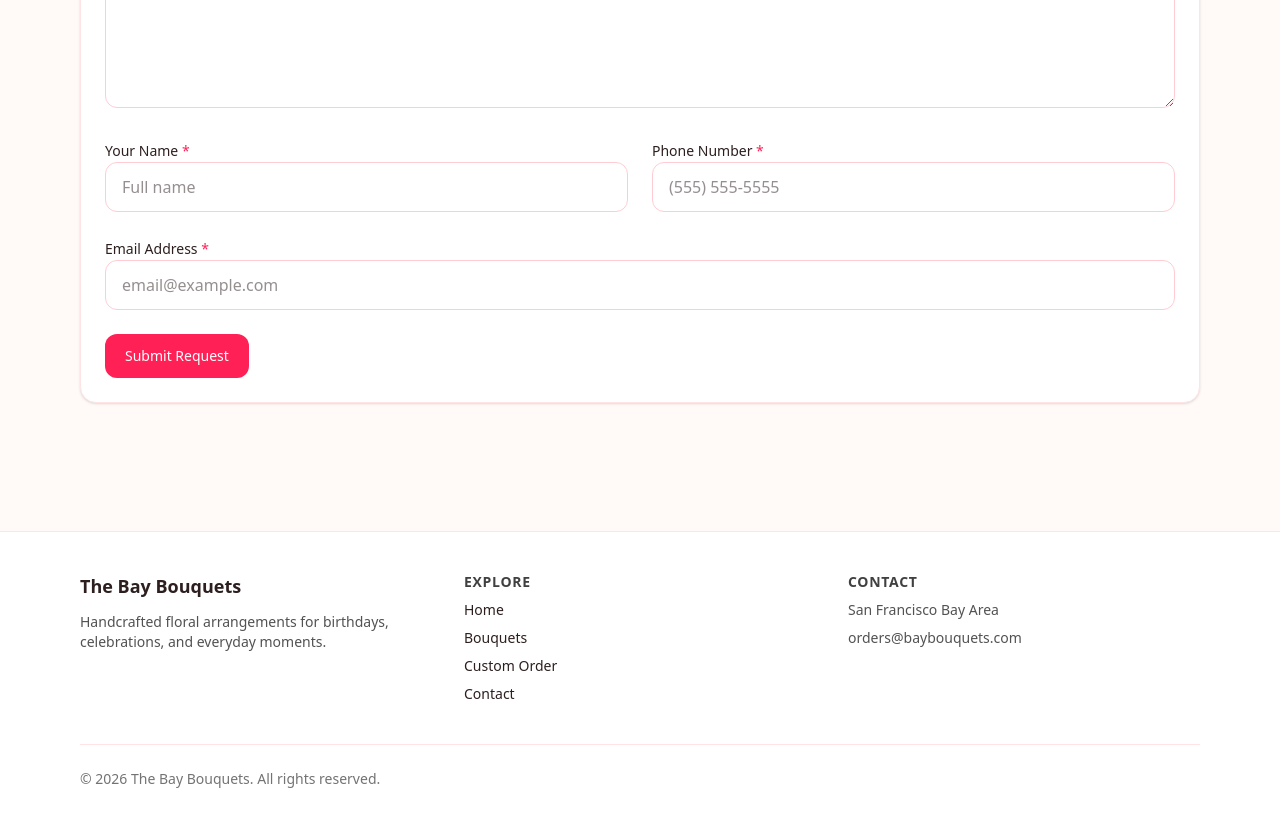
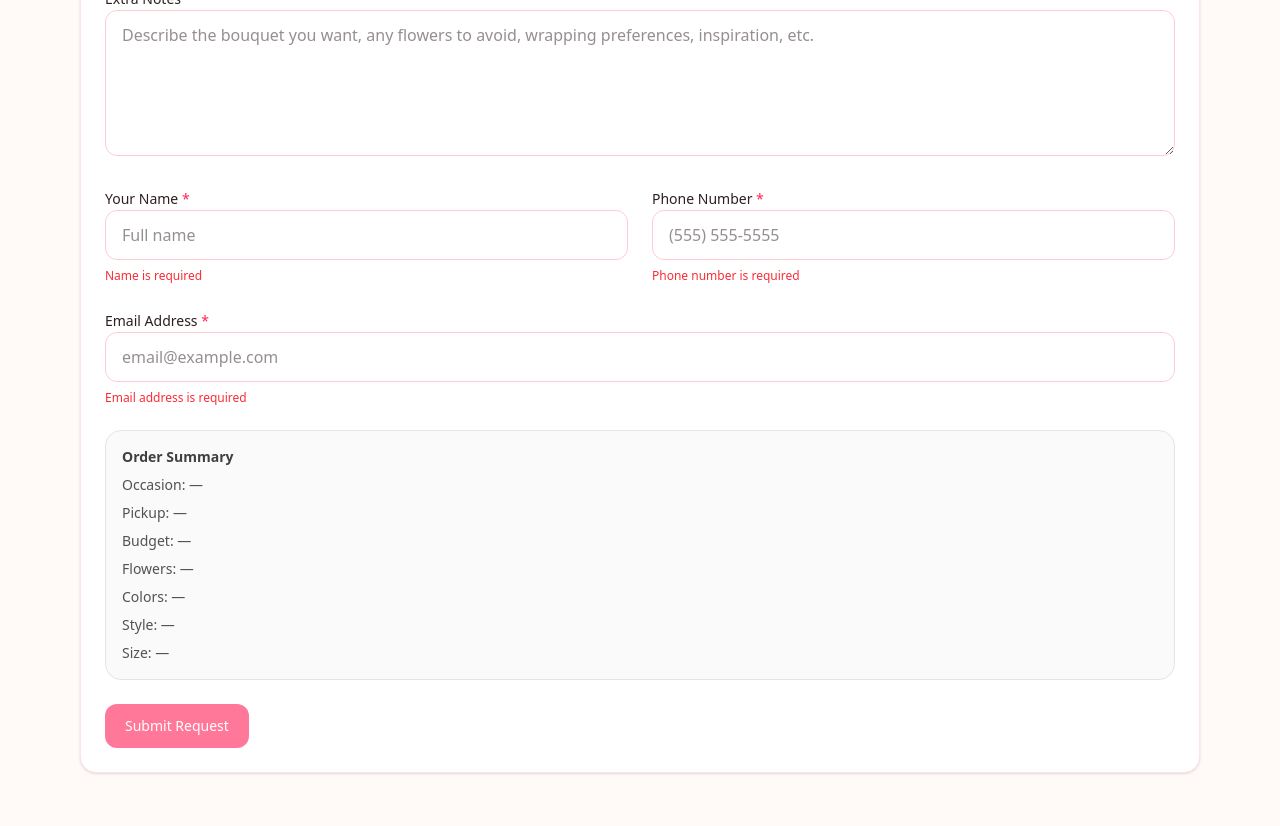
Before and after one commit to 3salaz/TheBayBouquet, a React (Vite) app: page /custom-order in a window 1280 px wide. Shown: the part 1160-1986 px from the top of the page. Built offline with nearby package versions, Linux system fonts and the light colour scheme; no server answers.

Commit message:
feat: improve custom order form UX, validation, and summary preview

```diff
--- a/src/features/custom-order/components/CustomOrderForm.tsx
+++ b/src/features/custom-order/components/CustomOrderForm.tsx
@@ -1,21 +1,26 @@
-import { useState, useMemo, useEffect } from "react"
+import { useEffect, useMemo, useState } from "react"
 import {
     initialCustomOrderFormData,
     type CustomOrderFormData,
 } from "../form"
-
 import {
     getAvailablePickupTimes,
     getTodayDateString,
+    isDateAtCapacity,
     isPickupDateAllowed,
     isRushDate,
-    isDateAtCapacity
 } from "../pickupAvailability"
-
 import { getConfirmedOrderCountForDate } from "../availabilityService"
-
 import { createCustomOrderRequest } from "../service"
 import { formatTime } from "../utils"
+import {
+    occasionOptions,
+    budgetOptions,
+    flowerTypeOptions,
+    flowerColorOptions,
+    wrappingStyleOptions,
+    quantityOptions,
+} from "../options"
 
 export default function CustomOrderForm() {
     const [formData, setFormData] = useState<CustomOrderFormData>(
@@ -36,6 +41,16 @@ export default function CustomOrderForm() {
 
     const showRushNotice = isRushDate(formData.pickupDate)
     const isSelectedDateFull = isDateAtCapacity(confirmedOrderCount)
+
+    const isFormInvalid =
+        !formData.occasion ||
+        !formData.pickupDate ||
+        !formData.pickupTime ||
+        !formData.customerName ||
+        !formData.customerPhone ||
+        !formData.customerEmail ||
+        isSelectedDateFull ||
+        !!pickupDateError
 
     useEffect(() => {
         async function checkCapacity() {
@@ -59,10 +74,23 @@ export default function CustomOrderForm() {
         checkCapacity()
     }, [formData.pickupDate])
 
+    function isFieldMissing(value: string) {
+        return !value || value.trim() === ""
+    }
+
+    function getOptionLabel(
+        options: Array<{ value: string; label: string }>,
+        value: string
+    ) {
+        return options.find((option) => option.value === value)?.label ?? value
+    }
+
     function handleChange(
         e: React.ChangeEvent<HTMLInputElement | HTMLTextAreaElement | HTMLSelectElement>
     ) {
         const { id, value } = e.target
+
+        setError(null)
 
         if (id === "pickupDate") {
             setFormData((prev) => {
@@ -136,6 +164,7 @@ export default function CustomOrderForm() {
         if (
             !formData.occasion ||
             !formData.pickupDate ||
+            !formData.pickupTime ||
             !formData.customerName ||
             !formData.customerPhone ||
             !formData.customerEmail
@@ -149,7 +178,7 @@ export default function CustomOrderForm() {
             return
         }
 
-        if (formData.pickupTime && !availablePickupTimes.includes(formData.pickupTime)) {
+        if (!availablePickupTimes.includes(formData.pickupTime)) {
             setError("Please choose a valid pickup time for the selected date.")
             return
         }
@@ -160,22 +189,19 @@ export default function CustomOrderForm() {
         }
 
         try {
-            console.log("submit started")
             setError(null)
             setPickupDateError(null)
             setIsSubmitting(true)
 
-            console.log("about to create request")
-            const id = await createCustomOrderRequest(formData)
-            console.log("request created:", id)
+            await createCustomOrderRequest(formData)
 
             setIsSubmitted(true)
             setFormData(initialCustomOrderFormData)
+            setConfirmedOrderCount(0)
         } catch (err) {
             console.error("Failed to submit custom order request:", err)
             setError("Something went wrong while submitting your request. Please try again.")
         } finally {
-            console.log("submit finished")
             setIsSubmitting(false)
         }
     }
@@ -188,14 +214,18 @@ export default function CustomOrderForm() {
                 </p>
 
                 <p>
-                    We'll review the details and follow up with you shortly to confirm the
-                    order and pickup time.
+                    We&apos;ll review the details and follow up with you shortly to confirm
+                    the order and pickup time.
                 </p>
 
                 <button
+                    type="button"
                     onClick={() => {
                         setIsSubmitted(false)
                         setFormData(initialCustomOrderFormData)
+                        setConfirmedOrderCount(0)
+                        setPickupDateError(null)
+                        setError(null)
                     }}
                     className="inline-flex items-center justify-center rounded-xl bg-rose-500 px-5 py-3 text-sm font-medium text-white transition hover:bg-rose-600"
                 >
@@ -231,20 +261,17 @@ export default function CustomOrderForm() {
                         onChange={handleChange}
                         className="w-full rounded-xl border border-rose-200 bg-white px-4 py-3 outline-none focus:border-rose-400"
                     >
-                        <option value="" disabled>
-                            Select an occasion
-                        </option>
-                        <option>Birthday</option>
-                        <option>Anniversary</option>
-                        <option>Graduation</option>
-                        <option>Wedding</option>
-                        <option>Baby Shower</option>
-                        <option>Sympathy</option>
-                        <option>Just Because</option>
-                        <option>Other</option>
+                        <option value="">Select an occasion</option>
+                        {occasionOptions.map((option) => (
+                            <option key={option.value} value={option.value}>
+                                {option.label}
+                            </option>
+                        ))}
                     </select>
+                    {isFieldMissing(formData.occasion) && (
+                        <p className="text-xs text-red-500">Occasion is required</p>
+                    )}
                 </div>
-
 
                 <div className="space-y-2">
                     <label htmlFor="pickupDate" className="text-sm font-medium">
@@ -260,16 +287,20 @@ export default function CustomOrderForm() {
                     />
 
                     {pickupDateError && (
-                        <p className="text-sm text-red-600">
-                            {pickupDateError}
-                        </p>
+                        <p className="text-sm text-red-600">{pickupDateError}</p>
+                    )}
+
+                    {!pickupDateError && isFieldMissing(formData.pickupDate) && (
+                        <p className="text-xs text-red-500">Pickup date is required</p>
                     )}
 
                     {showRushNotice && isPickupDateAllowed(formData.pickupDate) && (
                         <p className="text-sm text-amber-600">
-                            This is a rush request. Orders within the next 3 days may cost more and will need confirmation.
+                            This is a rush request. Orders within the next 3 days may cost more
+                            and will need confirmation.
                         </p>
                     )}
+
                     {formData.pickupDate && isCheckingCapacity && (
                         <p className="text-sm text-neutral-500">
                             Checking pickup availability...
@@ -288,7 +319,7 @@ export default function CustomOrderForm() {
 
                 <div className="space-y-2">
                     <label htmlFor="pickupTime" className="text-sm font-medium">
-                        Preferred Pickup Time
+                        Preferred Pickup Time <span className="text-rose-500">*</span>
                     </label>
                     <select
                         id="pickupTime"
@@ -309,6 +340,10 @@ export default function CustomOrderForm() {
                             </option>
                         ))}
                     </select>
+
+                    {isFieldMissing(formData.pickupTime) && (
+                        <p className="text-xs text-red-500">Pickup time is required</p>
+                    )}
 
                     {formData.pickupDate &&
                         !isCheckingCapacity &&
@@ -331,11 +366,11 @@ export default function CustomOrderForm() {
                         className="w-full rounded-xl border border-rose-200 bg-white px-4 py-3 outline-none focus:border-rose-400"
                     >
                         <option value="">Select a budget range</option>
-                        <option value="under-50">Under $50</option>
-                        <option value="50-100">$50 – $100</option>
-                        <option value="100-150">$100 – $150</option>
-                        <option value="150-250">$150 – $250</option>
-                        <option value="250-plus">$250+</option>
+                        {budgetOptions.map((option) => (
+                            <option key={option.value} value={option.value}>
+                                {option.label}
+                            </option>
+                        ))}
                     </select>
                 </div>
 
@@ -343,30 +378,20 @@ export default function CustomOrderForm() {
                     <label className="text-sm font-medium">Preferred Flower Types</label>
 
                     <div className="grid gap-3 sm:grid-cols-2 md:grid-cols-3">
-                        {[
-                            "Roses",
-                            "Tulips",
-                            "Lilies",
-                            "Sunflowers",
-                            "Orchids",
-                            "Carnations",
-                            "Daisies",
-                            "Mixed Bouquet",
-                            "Designer’s Choice",
-                        ].map((type) => (
+                        {flowerTypeOptions.map((option) => (
                             <label
-                                key={type}
+                                key={option.value}
                                 className="flex items-center gap-2 rounded-xl border border-rose-200 bg-white px-4 py-3 text-sm"
                             >
                                 <input
                                     type="checkbox"
                                     id="flowerTypes"
-                                    value={type}
-                                    checked={formData.flowerTypes.includes(type)}
+                                    value={option.value}
+                                    checked={formData.flowerTypes.includes(option.value)}
                                     onChange={handleChange}
                                     className="h-4 w-4"
                                 />
-                                <span>{type}</span>
+                                <span>{option.label}</span>
                             </label>
                         ))}
                     </div>
@@ -376,30 +401,20 @@ export default function CustomOrderForm() {
                     <label className="text-sm font-medium">Preferred Colors</label>
 
                     <div className="grid gap-3 sm:grid-cols-2 md:grid-cols-3">
-                        {[
-                            "Red",
-                            "Pink",
-                            "White",
-                            "Yellow",
-                            "Orange",
-                            "Purple",
-                            "Blue",
-                            "Pastel",
-                            "Neutral",
-                        ].map((color) => (
+                        {flowerColorOptions.map((option) => (
                             <label
-                                key={color}
+                                key={option.value}
                                 className="flex items-center gap-2 rounded-xl border border-rose-200 bg-white px-4 py-3 text-sm"
                             >
                                 <input
                                     type="checkbox"
                                     id="flowerColors"
-                                    value={color}
-                                    checked={formData.flowerColors.includes(color)}
+                                    value={option.value}
+                                    checked={formData.flowerColors.includes(option.value)}
                                     onChange={handleChange}
                                     className="h-4 w-4"
                                 />
-                                <span>{color}</span>
+                                <span>{option.label}</span>
                             </label>
                         ))}
                     </div>
@@ -416,18 +431,17 @@ export default function CustomOrderForm() {
                         className="w-full rounded-xl border border-rose-200 bg-white px-4 py-3 outline-none focus:border-rose-400"
                     >
                         <option value="">Select a wrapping style</option>
-                        <option value="classic">Classic</option>
-                        <option value="elegant">Elegant</option>
-                        <option value="modern">Modern</option>
-                        <option value="rustic">Rustic</option>
-                        <option value="luxury">Luxury</option>
-                        <option value="designer-choice">Designer’s Choice</option>
+                        {wrappingStyleOptions.map((option) => (
+                            <option key={option.value} value={option.value}>
+                                {option.label}
+                            </option>
+                        ))}
                     </select>
                 </div>
 
                 <div className="space-y-2">
                     <label htmlFor="quantity" className="text-sm font-medium">
-                        Bouquet Size
+                        Stem Count / Size
                     </label>
                     <select
                         id="quantity"
@@ -436,9 +450,11 @@ export default function CustomOrderForm() {
                         className="w-full rounded-xl border border-rose-200 bg-white px-4 py-3 outline-none focus:border-rose-400"
                     >
                         <option value="">Select a bouquet size</option>
-                        <option value="24-stems">24 stems</option>
-                        <option value="36-stems">36 stems</option>
-                        <option value="custom">Custom</option>
+                        {quantityOptions.map((option) => (
+                            <option key={option.value} value={option.value}>
+                                {option.label}
+                            </option>
+                        ))}
                     </select>
                 </div>
 
@@ -482,6 +498,9 @@ export default function CustomOrderForm() {
                         value={formData.customerName}
                         onChange={handleChange}
                     />
+                    {isFieldMissing(formData.customerName) && (
+                        <p className="text-xs text-red-500">Name is required</p>
+                    )}
                 </div>
 
                 <div className="space-y-2">
@@ -496,6 +515,9 @@ export default function CustomOrderForm() {
                         value={formData.customerPhone}
                         onChange={handleChange}
                     />
+                    {isFieldMissing(formData.customerPhone) && (
+                        <p className="text-xs text-red-500">Phone number is required</p>
+                    )}
                 </div>
 
                 <div className="space-y-2 md:col-span-2">
@@ -510,12 +532,79 @@ export default function CustomOrderForm() {
                         value={formData.customerEmail}
                         onChange={handleChange}
                     />
+                    {isFieldMissing(formData.customerEmail) && (
+                        <p className="text-xs text-red-500">Email address is required</p>
+                    )}
+                </div>
+
+                <div className="md:col-span-2 rounded-2xl border border-neutral-200 bg-neutral-50 p-4">
+                    <h3 className="mb-2 text-sm font-semibold text-neutral-700">
+                        Order Summary
+                    </h3>
+
+                    <div className="grid gap-2 text-sm text-neutral-600">
+                        <p>
+                            <span className="font-medium">Occasion:</span>{" "}
+                            {formData.occasion
+                                ? getOptionLabel(occasionOptions, formData.occasion)
+                                : "—"}
+                        </p>
+
+                        <p>
+                            <span className="font-medium">Pickup:</span>{" "}
+                            {formData.pickupDate
+                                ? `${formData.pickupDate}${formData.pickupTime
+                                    ? ` at ${formatTime(formData.pickupTime)}`
+                                    : ""
+                                }`
+                                : "—"}
+                        </p>
+
+                        <p>
+                            <span className="font-medium">Budget:</span>{" "}
+                            {formData.budget
+                                ? getOptionLabel(budgetOptions, formData.budget)
+                                : "—"}
+                        </p>
+
+                        <p>
+                            <span className="font-medium">Flowers:</span>{" "}
+                            {formData.flowerTypes.length > 0
+                                ? formData.flowerTypes
+                                    .map((value) => getOptionLabel(flowerTypeOptions, value))
+                                    .join(", ")
+                                : "—"}
+                        </p>
+
+                        <p>
+                            <span className="font-medium">Colors:</span>{" "}
+                            {formData.flowerColors.length > 0
+                                ? formData.flowerColors
+                                    .map((value) => getOptionLabel(flowerColorOptions, value))
+                                    .join(", ")
+                                : "—"}
+                        </p>
+
+                        <p>
+                            <span className="font-medium">Style:</span>{" "}
+                            {formData.wrappingStyle
+                                ? getOptionLabel(wrappingStyleOptions, formData.wrappingStyle)
+                                : "—"}
+                        </p>
+
+                        <p>
+                            <span className="font-medium">Size:</span>{" "}
+                            {formData.quantity
+                                ? getOptionLabel(quantityOptions, formData.quantity)
+                                : "—"}
+                        </p>
+                    </div>
                 </div>
 
                 <div className="md:col-span-2">
                     <button
                         type="submit"
-                        disabled={isSubmitting}
+                        disabled={isSubmitting || isFormInvalid}
                         className="inline-flex items-center justify-center rounded-xl bg-rose-500 px-5 py-3 text-sm font-medium text-white transition hover:bg-rose-600 disabled:opacity-60"
                     >
                         {isSubmitting ? "Submitting..." : "Submit Request"}
--- /dev/null
+++ b/src/features/custom-order/options.ts
@@ -0,0 +1,57 @@
+export const occasionOptions = [
+  { value: "birthday", label: "Birthday" },
+  { value: "anniversary", label: "Anniversary" },
+  { value: "graduation", label: "Graduation" },
+  { value: "wedding", label: "Wedding" },
+  { value: "baby-shower", label: "Baby Shower" },
+  { value: "sympathy", label: "Sympathy" },
+  { value: "just-because", label: "Just Because" },
+  { value: "other", label: "Other" },
+]
+
+export const budgetOptions = [
+  { value: "under-50", label: "Under $50" },
+  { value: "50-100", label: "$50 – $100" },
+  { value: "100-150", label: "$100 – $150" },
+  { value: "150-250", label: "$150 – $250" },
+  { value: "250-plus", label: "$250+" },
+]
+
+export const flowerTypeOptions = [
+  { value: "roses", label: "Roses" },
+  { value: "tulips", label: "Tulips" },
+  { value: "lilies", label: "Lilies" },
+  { value: "sunflowers", label: "Sunflowers" },
+  { value: "orchids", label: "Orchids" },
+  { value: "carnations", label: "Carnations" },
+  { value: "daisies", label: "Daisies" },
+  { value: "mixed-bouquet", label: "Mixed Bouquet" },
+  { value: "designers-choice", label: "Designer’s Choice" },
+]
+
+export const flowerColorOptions = [
+  { value: "red", label: "Red" },
+  { value: "pink", label: "Pink" },
+  { value: "white", label: "White" },
+  { value: "yellow", label: "Yellow" },
+  { value: "orange", label: "Orange" },
+  { value: "purple", label: "Purple" },
+  { value: "blue", label: "Blue" },
+  { value: "pastel", label: "Pastel" },
+  { value: "neutral", label: "Neutral" },
+]
+
+export const wrappingStyleOptions = [
+  { value: "classic", label: "Classic" },
+  { value: "elegant", label: "Elegant" },
+  { value: "modern", label: "Modern" },
+  { value: "rustic", label: "Rustic" },
+  { value: "luxury", label: "Luxury" },
+  { value: "designers-choice", label: "Designer’s Choice" },
+]
+
+export const quantityOptions = [
+  { value: "24-stems", label: "24 stems" },
+  { value: "36-stems", label: "36 stems" },
+  { value: "custom", label: "Custom" },
+]
```
